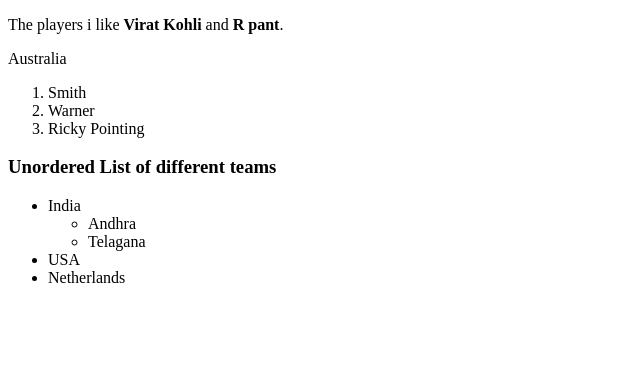
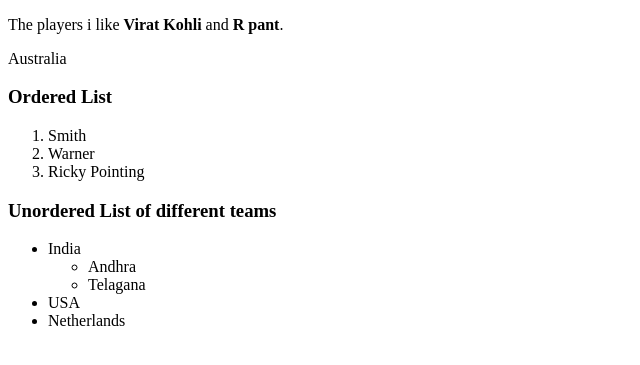
Before and after one commit to 44-563-Web-Apps-S23/44563-webapps-assignment-3-niharika-0427, a plain HTML site: page index.html in a window 1280 px wide. Shown: the part 105-470 px from the top of the page, without its empty margins (0-640 px from the left). Drawn offline with Linux system fonts and the light colour scheme.

Commit message:
added a lines

```diff
--- a/index.html
+++ b/index.html
@@ -12,6 +12,7 @@
 <p>The players i like <b>Virat Kohli</b> and <b>R pant</b>.</p>
 </body>
 <p>Australia</p>
+<h3>Ordered List</h3>
 <ol type="1">
     <li>Smith</li>
     <li>Warner</li>
```
